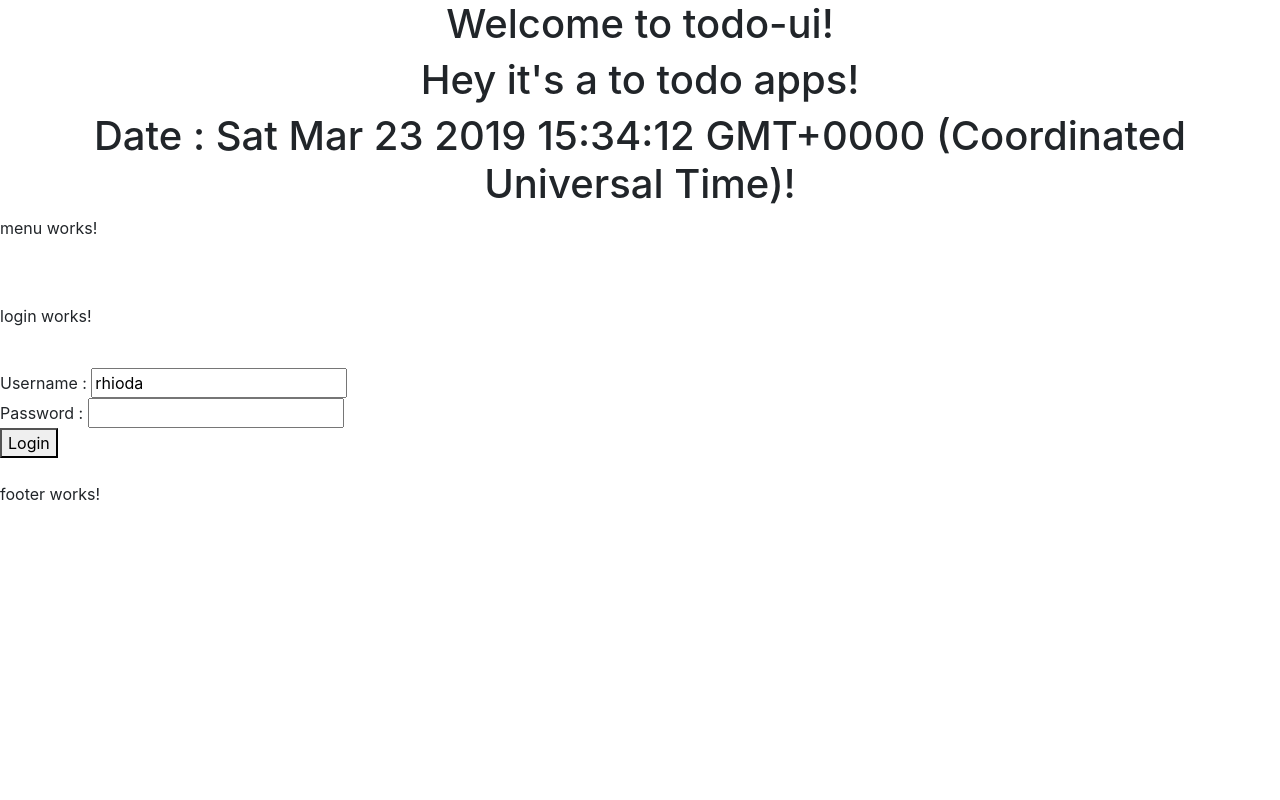
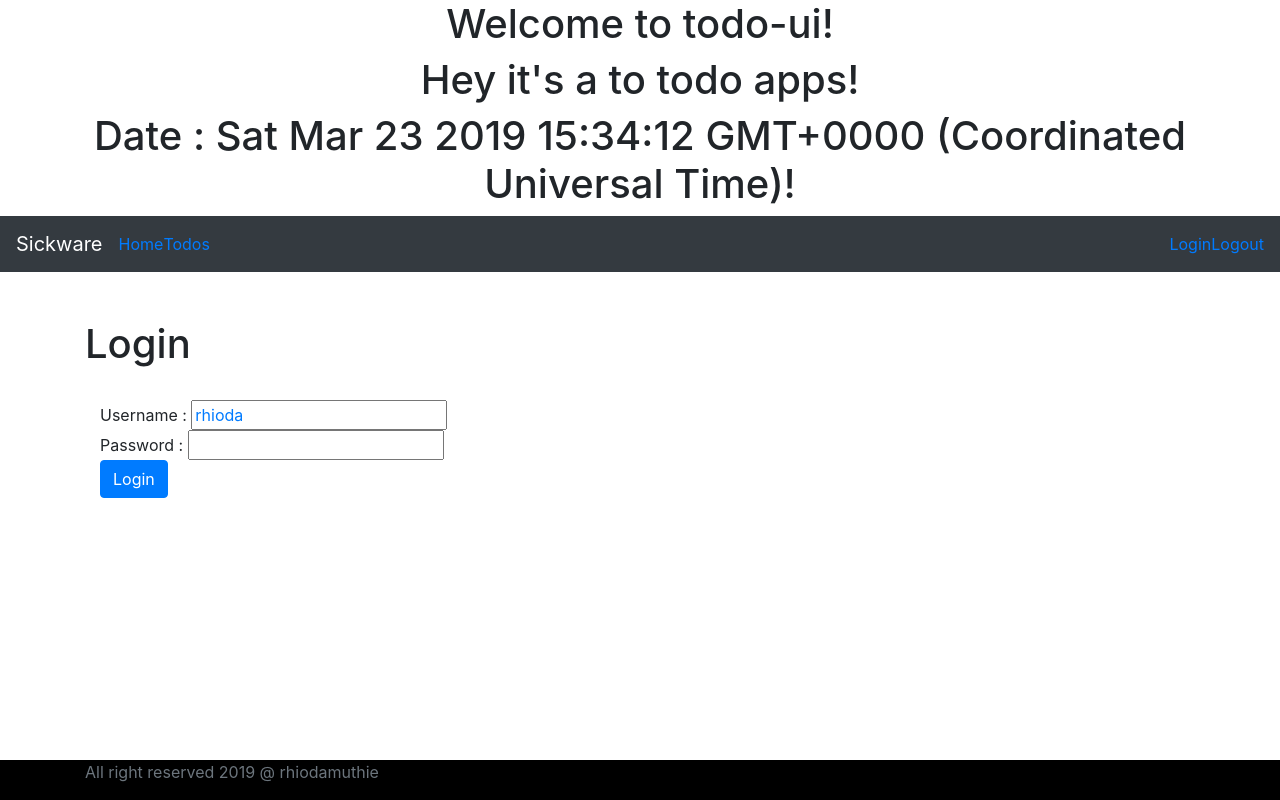
Before and after one commit to rhiodam/fs-ng-spring-todo, an Angular app in the folder todo-ui/: page / in a window 1280 px wide. Built offline with nearby package versions, Linux system fonts and the light colour scheme.

Commit message:
step 29 revamp ui

```diff
--- a/todo-ui/src/app/app.component.html
+++ b/todo-ui/src/app/app.component.html
@@ -35,7 +35,11 @@
 <app-menu></app-menu>
 <br>
 <br>
-<router-outlet></router-outlet>
+
+<div class="container">
+  <router-outlet></router-outlet>
+</div>
+
 <br>
 <br>
 <app-footer></app-footer>
--- a/todo-ui/src/app/footer/footer.component.css
+++ b/todo-ui/src/app/footer/footer.component.css
@@ -0,0 +1,8 @@
+
+.footer{
+  position: absolute;
+  height: 40px;
+  bottom: 0;
+  width: 100%;
+  background-color: black;
+}
--- a/todo-ui/src/app/footer/footer.component.html
+++ b/todo-ui/src/app/footer/footer.component.html
@@ -1,3 +1,7 @@
-<p>
-  footer works!
-</p>
+<footer class="footer">
+  <div class="container">
+    <span class="text-muted">
+      All right reserved 2019 @ rhiodamuthie
+    </span>
+  </div>
+</footer>
--- a/todo-ui/src/app/list-todos/list-todos.component.html
+++ b/todo-ui/src/app/list-todos/list-todos.component.html
@@ -1,10 +1,7 @@
-<p>
-  list-todos works!
-</p>
-<br>
-
-<table border="1">
-  <caption>My Todo's</caption>
+<h1>My Todo's</h1>
+<div class="container">
+  <table class="table table-responsive">
+    <!--<caption>My Todo's</caption>-->
     <thead>
     <tr>
       <th>id</th>
@@ -32,3 +29,4 @@
     </tr>
     </tbody>
   </table>
+</div>
--- a/todo-ui/src/app/login/login.component.html
+++ b/todo-ui/src/app/login/login.component.html
@@ -1,15 +1,16 @@
-<p>
-  login works!
-</p>
+<h1>Login</h1>
+<div class="container">
+  <div class="alert alert-warning" *ngIf='invalidLogin'>{{errorMessage}}</div>
+  <small></small><br>
+  Username :
+  <!--Binding from ts to html-->
+  <!--<input type="text" name="username" value="{{username}}"/><br>-->
+  <!--2 way data Binding-->
+  <input class="text-primary" type="text" name="username" [(ngModel)]="username"><br>
+  Password :
+  <input class="text-primary" type="password" name="password" [(ngModel)]="password"/><br>
 
-<small *ngIf='invalidLogin'>{{errorMessage}}</small><br>
-Username :
-<!--Binding from ts to html-->
-<!--<input type="text" name="username" value="{{username}}"/><br>-->
-<!--2 way data Binding-->
-<input type="text" name="username" [(ngModel)]="username"><br>
-Password :
-<input type="password" name="password" [(ngModel)]="password"/><br>
+  <!--<button name="submit" type="submit" value="Login"/>-->
+  <button (click)=handleLogin() class="btn btn-primary">Login</button>
 
-<!--<button name="submit" type="submit" value="Login"/>-->
-<button (click)=handleLogin()>Login</button>
+</div>
--- a/todo-ui/src/app/menu/menu.component.html
+++ b/todo-ui/src/app/menu/menu.component.html
@@ -1,3 +1,15 @@
-<p>
-  menu works!
-</p>
+<header>
+  <nav class="navbar navbar-expand-md navbar-dark bg-dark">
+    <div><a href="#" class="navbar-brand">Sickware</a></div>
+    <!--ul.navbar-nav.li*3-->
+    <ul class="navbar-nav">
+      <li><a href=""  class="navbar-link">Home</a></li>
+      <li><a href=""  class="navbar-link">Todos</a></li>
+    </ul>
+
+    <ul class="navbar-nav navbar-collapse justify-content-end">
+      <li><a href=""  class="navbar-link">Login</a></li>
+      <li><a href=""  class="navbar-link">Logout</a></li>
+    </ul>
+  </nav>
+</header>
--- a/todo-ui/src/app/welcome/welcome.component.html
+++ b/todo-ui/src/app/welcome/welcome.component.html
@@ -1,7 +1,4 @@
-<p>
-  welcome works!
-</p>
-<div>
+<div class="container">
   <br>
 
   <p>Hey {{name}}...you are signed in</p>
```
Also changed, not shown: 1 other file (tests, documents, lock files or other folders). Lines whose indentation alone changed are shown as unchanged.
